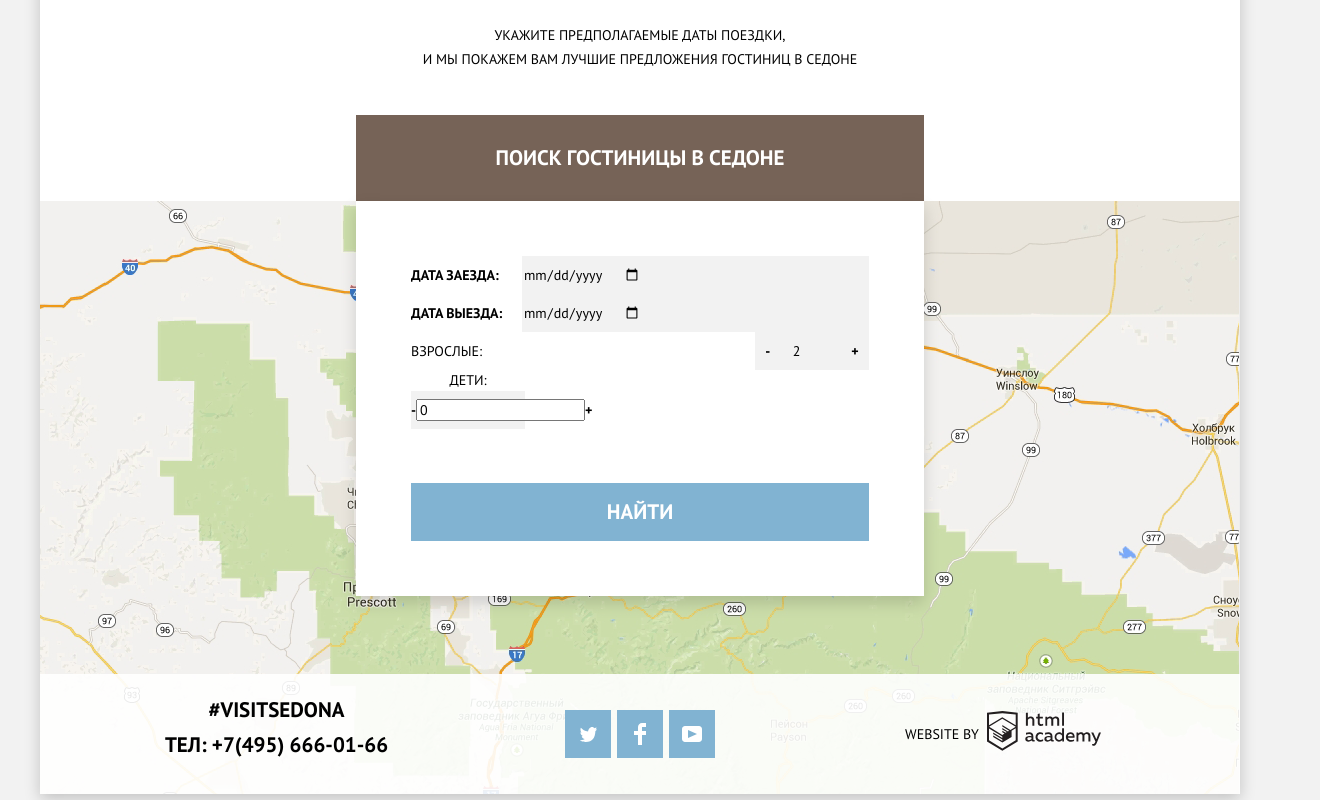
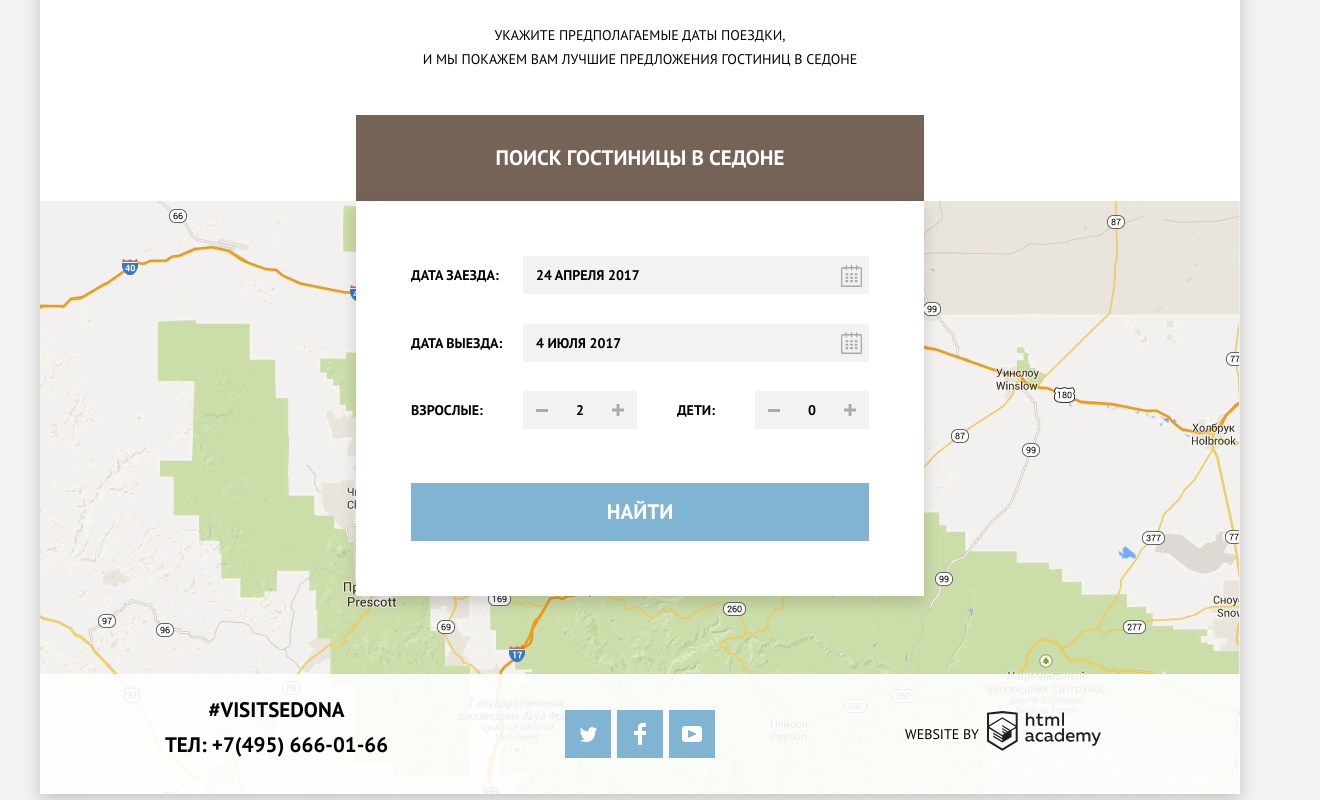
Before and after one commit to PavlovaGalina/1463831-sedona-29, a plain HTML site: page index.html in a window 1280 px wide. Shown: the part 1967-2767 px from the top of the page, 1320 px wide, since content can reach past the window. Drawn offline with Linux system fonts and the light colour scheme.

Commit message:
Декоративные элементы

```diff
--- a/css/style.css
+++ b/css/style.css
@@ -107,7 +107,7 @@
   position: absolute;
   width: 138px;
   height: 70px;
-  z-index: 1;
+  z-index: 3;
   margin-left: auto;
   margin-right: auto;
   left: 0;
@@ -183,7 +183,6 @@
   background-image: url(../img/background-photo.jpg);
   background-position: top;
   background-repeat: no-repeat;
-  mask-image: url(../img/background-shape.svg);
   text-align: center;
 }
 
@@ -194,10 +193,11 @@
   align-self: center;
 }
 
-.welcome-to-sedona::after {
+.welcome-wrapper::after {
   content: "  ";
   position: absolute;
-  top: 508px;
+  bottom: 0;
+  left: 0;
   left: auto;
   width: 100%;
   height: 57px;
@@ -371,12 +371,21 @@
   box-shadow: 0 7px 15px rgba(0, 1, 1, 0.15);
 }
 
-.modal p {
+.modal p,
+.hotel-search-form,
+.date-form-wrapper input[value],
+.people-number-wrapper input[value] {
   font-size: 14px;
   line-height: 26px;
   font-weight: 700;
+  text-transform: uppercase;
+  color: var(--basic-black);
   margin: 0;
   padding: 0;
+}
+
+.people-number-wrapper input[value] {
+  text-align: center;
 }
 
 .hotel-search-form {
@@ -388,15 +397,18 @@
   margin-bottom: 54px;
 }
 
-.date-form input[type="date"] {
-  width: 346px;
-  height: 38px;
+.date-form-wrapper input[type="text"] {
+  width: 325px;
+  height: 26px;
   background-color: var(--main-grey);
+  padding: 6px 13px;
+  padding-right: 8px;
   border: none;
+  outline:none;
 }
 
 .people-number,
-.date-form {
+.date-form-wrapper {
   width: 100%;
   display: flex;
   flex-wrap: nowrap;
@@ -404,19 +416,41 @@
   align-items: center;
 }
 
-.people-number input[type="text"] {
+.date-form-wrapper {
+  position: relative;
+}
+
+.date-form-wrapper::after {
+  content: "  ";
+  position: absolute;
+  left: 430px;
+  width: 21px;
+  height: 23px;
+  background-image: url(../img/calendar.svg);
+  background-repeat: no-repeat;
+  background-position: 0 0;
+}
+
+.people-number input[type="number"] {
   width: 36px;
   height: 26px;
   background-color: var(--main-grey);
   border: none;
+  outline:none;
+}
+
+input::-webkit-outer-spin-button,
+input::-webkit-inner-spin-button {
+    -webkit-appearance: none;
 }
 
 .people-number-wrapper {
-  width: 114px;
-  height: 38px;
+  width: 88px;
+  height: 26px;
   display: flex;
-  justify-content: space-around;
+  justify-content: space-between;
   align-items: center;
+  padding: 6px 13px;
   background-color: var(--main-grey);
 }
 
@@ -506,16 +540,35 @@
 
 /* Hotels */
 
-.filters {
+.filters-section {
+  position: relative;
   height: 217px;
+  overflow: hidden;
+}
+
+.filters-wrapper {
+  position: absolute;
+  height: 160px;
+  width: 1056px;
+  padding: 26px 72px;
+  padding-bottom: 31px;
+  z-index: 2;
+}
+
+.background-blur {
+  position: absolute;
+  height: 217px;
+  width: 1200px;
+  z-index: 1;
   background-image: url(../img/background-photo.jpg);
   background-position: bottom;
   background-repeat: no-repeat;
   filter: blur(5px);
 }
 
-.filters-section {
-  overflow: hidden;
+.filter {
+  display: grid;
+  grid-template-columns: 1fr 1fr;
 }
 
 .hotels h3 {
@@ -604,7 +657,7 @@
 }
 
 .hotels-item {
-  height: 90px;
+  height: 89px;
   display: grid;
   grid-template-columns: max-content 1fr max-content;
   padding: 30px 73px;
--- a/index.html
+++ b/index.html
@@ -101,29 +101,27 @@
             и мы покажем вам лучшие предложения гостиниц в седоне</p>
           <button class="modal-button" type="button">Поиск гостиницы в Седоне</button>
           <div class="modal">
-            <form class="hotel-search-form" action="https://echo.htmlacademy.ru/courses" method="get">
-              <p class="date-form">
-                <label for="date">Дата заезда:</label>
-                <input class="date-form" id="name" name="date" type="date">
+            <form class="hotel-search-form" method="post">
+              <p class="date-form-wrapper">
+                <label for="arrival-date">Дата заезда:</label>
+                <input class="date-form" id="arrival-date" name="arrival-date" type="text" value="24 апреля 2017">
               </p>
-              <p class="date-form">
-                <label for="date">Дата выезда:</label>
-                <input class="date-form" id="name" name="date" type="date">
+              <p class="date-form-wrapper">
+                <label for="leaving-date">Дата выезда:</label>
+                <input class="date-form" id="leaving-date" name="leaving-date" type="text" value="4 июля 2017">
               </p>
               <div class="people-number">
-                <label for="text">Взрослые:</label>
+                <label for="adults">Взрослые:</label>
                 <div class="people-number-wrapper">
-                  <p>-</p>
-                  <input type="text" value="2"/>
-                  <p>+</p>
+                  <img src="img/minus.svg" width="12" height="3">
+                  <input id="adults" name="adults-number" type="number" value="2" min="0">
+                  <img src="img/plus.svg" width="12" height="12">
                 </div>
-              </div>
-              <div>
-                <label for="text">Дети:</label>
+                <label for="children">Дети:</label>
                 <div class="people-number-wrapper">
-                  <p>-</p>
-                  <input type="text" value="0"/>
-                  <p>+</p>
+                  <img src="img/minus.svg" width="12" height="3">
+                  <input id="children" name="children-number" type="number" value="0" min="0">
+                  <img src="img/plus.svg" width="12" height="12">
                 </div>
               </div>
             </form>
```
Also changed, not shown: hotels.html (+39 -2 lines), img/Hotels.png (deleted), img/calendar.svg (added), img/minus.svg (added), img/plus.svg (added).
